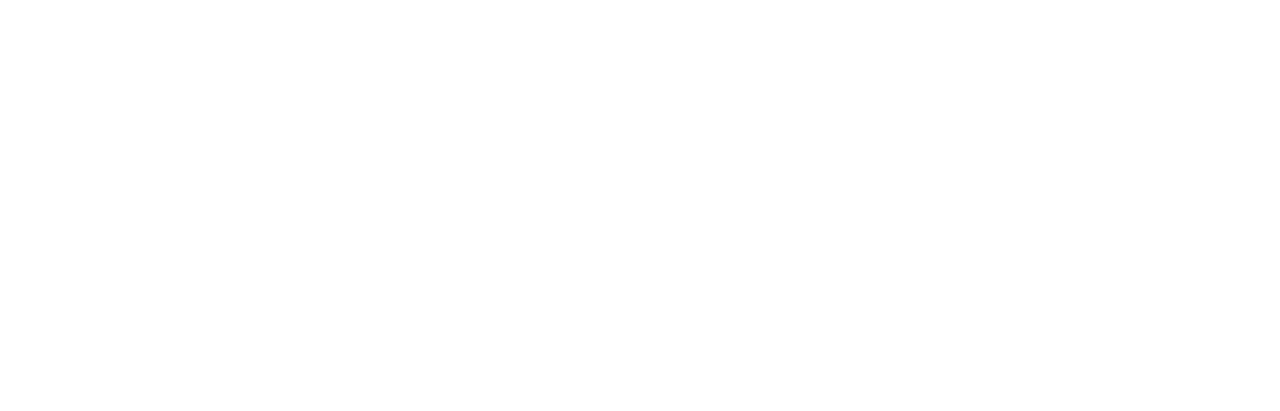
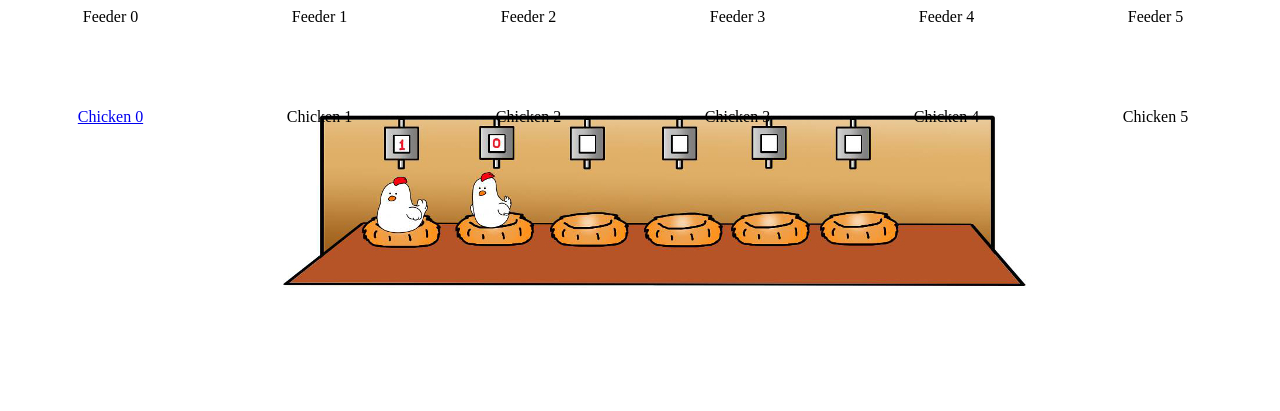
Before and after one commit to AriellaYamada/LRU_SoftwareImplementation, a plain HTML site: page src/index.html in a window 1280 px wide. Drawn offline with Linux system fonts and the light colour scheme.

Commit message:
Chamando funcao ao clicar no ninho

```diff
--- a/src/index.html
+++ b/src/index.html
@@ -2,11 +2,56 @@
 <html lang="en">
 <head>
     <meta charset="UTF-8">
+    <link href="style.css" rel="stylesheet" type="text/css">
+    <script src="lru.js"></script>
     <title></title>
 </head>
 <body>
 
+<div class="simulation" >
+    <div class="feeders">
 
+        <div class="feeder">Feeder 0</div>
+        <div class="feeder">Feeder 1</div>
+        <div class="feeder">Feeder 2</div>
+        <div class="feeder">Feeder 3</div>
+        <div class="feeder">Feeder 4</div>
+        <div class="feeder">Feeder 5</div>
+    </div>
+    <div class="chickens">
+        <div class="chicken"><a href="#" id="nest0" name="nest0" onclick="accessingNest(event)">Chicken 0</a></div>
+        <div class="chicken">Chicken 1</div>
+        <div class="chicken">Chicken 2</div>
+        <div class="chicken">Chicken 3</div>
+        <div class="chicken">Chicken 4</div>
+        <div class="chicken">Chicken 5</div>
+    </div>
+       <!-- <table>
+            <tr>
+                <td>Feeder 0</td>
+                <td>Feeder 1</td>
+                <td>Feeder 2</td>
+                <td>Feeder 3</td>
+                <td>Feeder 4</td>
+                <td>Feeder 5</td>
+            </tr>
+        </table>-->
+
+    <!--
+    <div id="feeder2">feeder2</div>
+    <div id="feeder3">feeder3</div>
+    <div id="feeder4">feeder4</div>
+    <div id="feeder5">feeder5</div>
+    <div class="nests">
+        <div id="nest0"></div>
+        <div id="nest1"></div>
+        <div id="nest2"></div>
+        <div id="nest3"></div>
+        <div id="nest4"></div>
+        <div id="nest5"></div>
+    </div>
+-->
+</div>
 
 </body>
 </html>
--- a/src/lru.js
+++ b/src/lru.js
@@ -1,6 +1,8 @@
 //Defining variables
 var nest;
 var chickens;
+
+
 
 function initializingVariables() {
     nest = new Array(6);
@@ -13,3 +15,41 @@ function initializingVariables() {
     }
     chickens = ["galinha1.png", "galinha3.png", "galinha3.png", "galinha4.png", "galinha5.png", "galinha6.png"];
 }
+
+function accessingNest(nNest) {
+    console.log(nNest);
+    nest[nNest].bitR = 1;
+}
+
+function interruption() {
+    for (var i = 0; i < 6; i++) {
+        nest[i].chicken += Number(bitR);
+        nest[i].access.pop();
+        nest[i].access.unshift(nest[i].access);
+        if(nest[i].bitR == 1) {
+
+        }
+    }
+}
+
+function changeNest() {
+    function getLeastAccesses() {
+        var leastAccessed, nAccess = 0;
+        for (var i = 0; i < 6; i++) {
+            for (var j = 0; j < 6; j++) {
+                if (nest[j].access < nAccess) {
+                    leastAccessed = j;
+                    nAccess = nest[j].access;
+                }
+            }
+        }
+        return leastAccessed;
+    };
+
+    var newNest = {
+        bitR: 0,
+        chicken: 0,
+        access: [0, 0, 0, 0, 0, 0]
+    }
+    nest[getLeastAccesses()] = newNest;
+}
--- /dev/null
+++ b/src/style.css
@@ -0,0 +1,36 @@
+@charset "UTF-8";
+
+
+.simulation{
+    width: 100%;
+    height: 400px;
+    background: url("images/fundo.jpg") no-repeat;
+    background-position: center;
+    margin: auto;
+}
+
+.feeders{
+    margin: auto;
+    display: inline-block;
+    height: 25%;
+}
+
+.feeder{
+    height: 100%;
+    width: 205px;
+    alignment: center;
+    text-align: center;
+    margin-left: 0px;
+    margin-right: 0px;
+    margin-top: 0px;
+    display: inline-block;
+}
+.chickens{
+    height: 50%;
+}
+.chicken{
+    height: 100%;
+    width: 205px;
+    text-align: center;
+    display: inline-block;
+}
```
Also changed, not shown: src/images/fundo.jpg (added).
